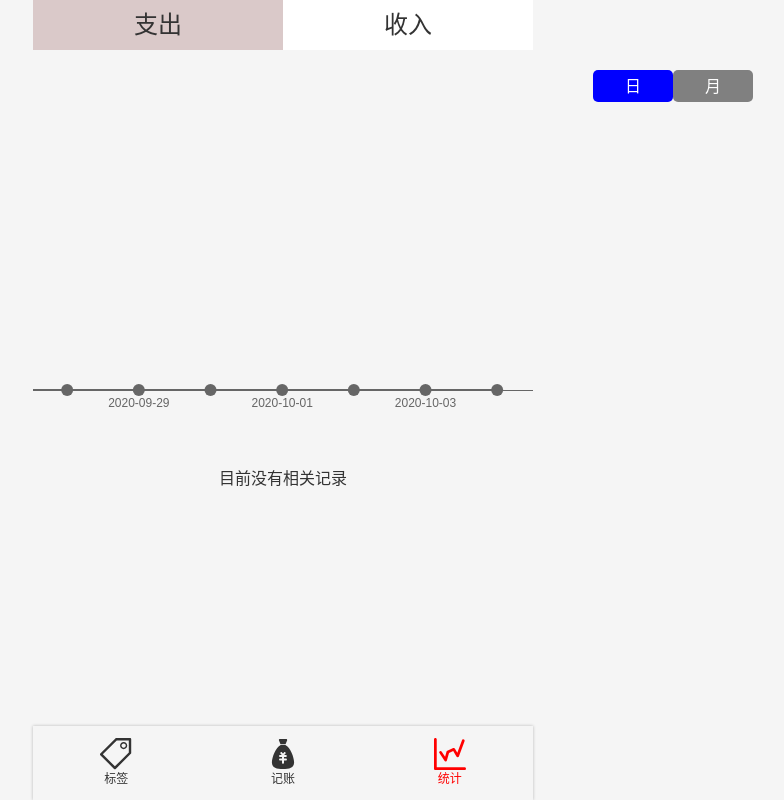
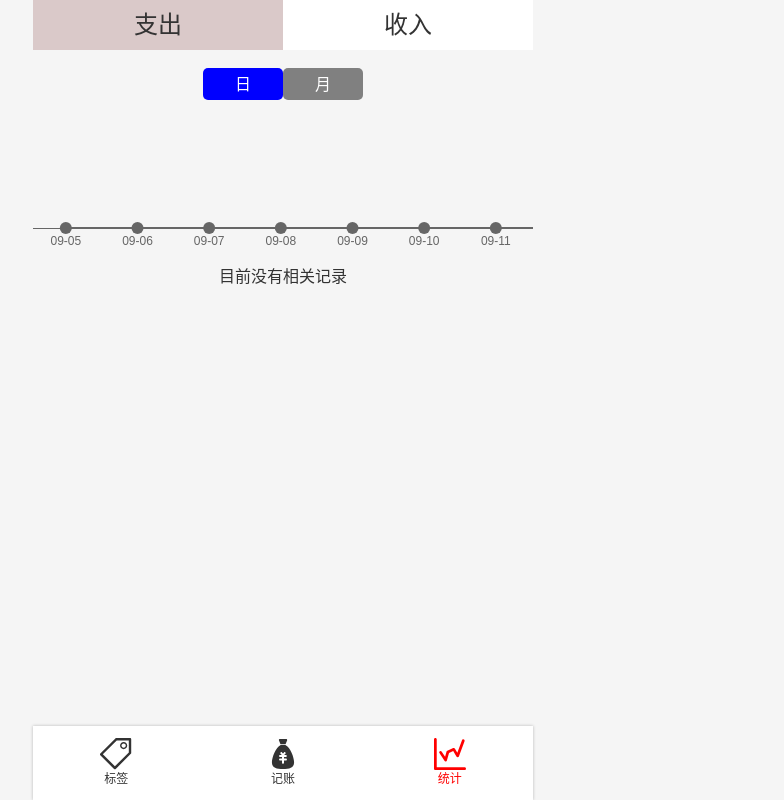
Before and after one commit to aaron950415/mmdiary, a Vue app: page /#/statistic in a window 1280 px wide. Shown: the whole page, without its empty margins (357-1141 px from the left). Built offline with nearby package versions, Linux system fonts and the light colour scheme.

Commit message:
修正视图bug

```diff
--- a/src/assets/style/reset.scss
+++ b/src/assets/style/reset.scss
@@ -34,6 +34,7 @@ body {
   -moz-user-select: none;
   -ms-user-select: none;
   user-select: none;
+  padding-bottom: 74px;
 }
 h1,h2,h3,h4,h5{
   font-weight: normal;
--- a/src/components/Nav.vue
+++ b/src/components/Nav.vue
@@ -15,10 +15,17 @@ export default{
 <style lang="scss" scoped>
  @import "~@/assets/style/helper.scss";
   nav{
+    position: fixed;
+    left: 0;
+    bottom: 0;width: 100%;
+    max-width: 500px;
+    margin-left: 50%;
+    transform: translateX(-50%);
     display: flex;
     box-shadow: 0 0 3px rgba(0, 0, 0, 0.25);
     flex-direction: row;
     font-size: 12px;
+    background-color: #fff;
     > .item{
       padding: 12px;
       width: 33.3333333%;
--- a/src/components/money/NumberPad.vue
+++ b/src/components/money/NumberPad.vue
@@ -1,5 +1,5 @@
 <template>
-  <div class="numberPad noselect">
+  <div class="numberPad">
     <div class="output">{{output}}</div>
     <div @click="choosed" class="buttons">
       <button>1</button>
--- a/src/components/statistic/Charts.vue
+++ b/src/components/statistic/Charts.vue
@@ -38,12 +38,15 @@ export default class Charts extends Vue {
 
 <style lang="scss">
 .date {
+  max-width: 500px;
   display: flex;
   margin-top: 20px;
-  margin-left: 50vw;
   position: absolute;
   z-index: 10;
-  transform: translateX(-80px);
+  left: 0;
+  margin-left: 50%;
+
+  transform: translateX(-50%);
   > li {
     border-radius: 5px;
     text-align: center;
@@ -57,7 +60,13 @@ export default class Charts extends Vue {
   }
 }
 .chart {
-  height: 400px;
+
+  top:40px;
+  height: 200px;
+  overflow-y: hidden;
+  &-wrapper::-webkit-scrollbar {
+  display: none;
+}
   &-wrapper {
     overflow: auto;
   }
--- a/src/components/statistic/Tabs.vue
+++ b/src/components/statistic/Tabs.vue
@@ -27,11 +27,20 @@ export default class Date extends Vue {
 </script>
 
 <style lang="scss" scoped>
+  @media screen and (max-width: 500px) {
+  .tabs {
+    position: fixed;
+    width: 100%;
+    z-index: 11;
+  }
+}
 .tabs {
+
   background: #dac9c9;
   display: flex;
   text-align: center;
   font-size: 24px;
+
   &-item {
     width: 50%;
     height: 50px;
--- a/src/main.ts
+++ b/src/main.ts
@@ -19,9 +19,3 @@ new Vue({
   store,
   render: h => h(App)
 }).$mount('#app')
-
-window.onload = function(){
-  setTimeout(function(){
-    window.scrollTo(0,10000)
-  },0)
-}
--- a/src/views/Labels.vue
+++ b/src/views/Labels.vue
@@ -1,8 +1,13 @@
 <template>
   <Layout class="noselect">
     <div class="tags">
-      <router-link class="item" :to="`/labels/edit/${tag.id}`" v-for="tag in tags" :key="tag.id">
-        <span>{{tag.name}}</span>
+      <router-link
+        class="item"
+        :to="`/labels/edit/${tag.id}`"
+        v-for="tag in tags"
+        :key="tag.id"
+      >
+        <span>{{ tag.name }}</span>
         <Icon class="icon" name="right"></Icon>
       </router-link>
     </div>
@@ -23,8 +28,13 @@ export default class Labels extends mixins(TagHelper) {
   }
   beforeCreate() {
     this.$store.commit("fetchTags");
+
+  }
+  mounted() {
+    window.scrollTo(0, 0)
   }
 }
+
 </script>
 
 <style lang="scss" scope>
@@ -38,7 +48,7 @@ export default class Labels extends mixins(TagHelper) {
     align-items: center;
     justify-content: space-between;
     border-bottom: 1px solid #e6e6e6;
-    svg  {
+    svg {
       color: #666;
       margin-right: 8px;
       width: 24px !important;
--- a/src/views/Money.vue
+++ b/src/views/Money.vue
@@ -39,12 +39,16 @@ export default class Money extends Vue {
     notes: "",
     type: "-",
     amount: 0,
-    createAt:  new Date().toISOString(),
+    createAt: new Date().toISOString(),
   };
   created() {
     this.$store.commit("fetchRecords");
   }
+  mounted() {
+        const div = this.$refs.pageLoad as HTMLDivElement;
 
+        window.scrollTo(0, 100);
+  }
   saveRecord() {
     if (this.record.amount === 0) {
       return;
@@ -56,7 +60,7 @@ export default class Money extends Vue {
     this.$store.commit("createRecord", this.record);
     if (this.$store.state.createRecordError === null) {
       window.alert("已保存");
-      this.record.notes=''
+      this.record.notes = "";
     }
   }
 }
--- a/src/views/Statistic.vue
+++ b/src/views/Statistic.vue
@@ -1,10 +1,15 @@
 <template>
   <Layout class="noselect">
-    <Tabs class-prefix="type" :data-source="typeList" :value.sync="type"></Tabs>
+    <Tabs
+      class="tab"
+      class-prefix="type"
+      :data-source="typeList"
+      :value.sync="type"
+    ></Tabs>
     <div class="chart-wrapper" ref="chartWrapper">
       <Charts
         class="chart"
-        :options="options"
+        :options="chartOptions"
         @update:value="dataType"
         :chooseType="chooseType"
       ></Charts>
@@ -36,7 +41,7 @@ import recordTypeList from "@/constants/recordTypeList";
 import Charts from "@/components/statistic/Charts.vue";
 import dayjs from "dayjs";
 import clone from "@/lib/clone";
-import _ from "lodash"
+import _ from "lodash";
 @Component({
   components: { Tabs, Charts },
 })
@@ -47,8 +52,9 @@ export default class Statistic2 extends Vue {
     };
   }
   mounted() {
-    const chart =(this.$refs.chartWrapper as HTMLDivElement)
-    chart.scrollLeft=chart.scrollWidth
+    window.scrollTo(0, 0);
+    const chart = this.$refs.chartWrapper as HTMLDivElement;
+    chart.scrollLeft = chart.scrollWidth;
   }
   dataType(payload: string) {
     this.chooseType = payload.trim();
@@ -75,19 +81,18 @@ export default class Statistic2 extends Vue {
       return day.format("YYYY年M月D日");
     }
   }
-  get options() {
-    const today =new Date()
-    const array =[]
-    for(let i=0;i<=29;i++){
-      const dateString=dayjs(today).subtract(i,'day').format('YYYY-MM-DD')
-      const found=_.find(this.recordList,{createAt:dateString})
-      array.push({date: dateString, value: found ? found.amount : 0})
+  get chartOptions() {
+    const today = new Date();
+    const array = [];
+    for (let i = 0; i <= 29; i++) {
+      const dateString = dayjs(today).subtract(i, "day").format("YYYY-MM-DD");
+      const found = _.find(this.recordList, { createAt: dateString });
+      array.push({ date: dateString, value: found ? found.amount : 0 });
     }
-      console.log(array)
-    let keys=array.map(item=>item.date)
-    keys=keys.reverse();
-    const values=array.map(item=>item.value)
-    values.reverse()
+    let keys = array.map((item) => item.date);
+    keys = keys.reverse();
+    const values = array.map((item) => item.value);
+    values.reverse();
     return {
       grid: {
         left: 0,
@@ -104,6 +109,11 @@ export default class Statistic2 extends Vue {
             color: "#666",
           },
         },
+        axisLabel: {
+          formatter: function (value: string) {
+            return value.substr( 5);
+          },
+        },
       },
       yAxis: {
         type: "value",
@@ -118,7 +128,12 @@ export default class Statistic2 extends Vue {
           type: "line",
         },
       ],
-          tooltip: { show: true, triggerOn: "click", formatter: "{c}", position:'top' },
+      tooltip: {
+        show: true,
+        triggerOn: "click",
+        formatter: "{c}",
+        position: "top",
+      },
     };
   }
   get recordList() {
@@ -207,12 +222,23 @@ export default class Statistic2 extends Vue {
     color: #999;
   }
 }
+::v-deep .tab {
+  position: fixed;
+  width: 100%;
+  max-width: 500px;
+  z-index: 11;
+}
+
 .noResult {
   padding: 16px;
   text-align: center;
 }
+
 .chart {
   width: 430%;
+}
+.chart-wrapper {
+  padding-top: 48px;
 }
 .chart-wrapper::-webkit-scrollbar {
   display: none;
```
Also changed, not shown: src/components/Echart.vue (deleted, +0 -15 lines).
